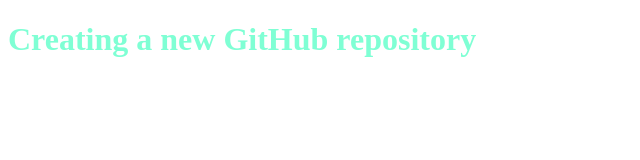
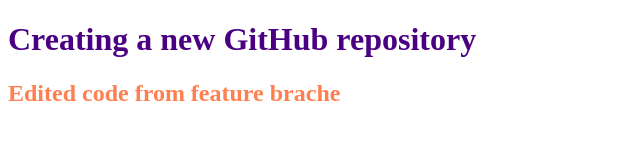
Before and after one commit to sumayan7477/-git-practice, a plain HTML site: page index.html in a window 1280 px wide. Shown: the whole page, without its empty margins (0-640 px from the left). Drawn offline with Linux system fonts and the light colour scheme.

Commit message:
push code to feature branch

```diff
--- a/asscets/css/style.css
+++ b/asscets/css/style.css
@@ -1,3 +1,6 @@
 .heading{
-    color: aquamarine;
+    color:indigo;
 }
+.feature-branch{
+    color: coral;
+}
--- a/index.html
+++ b/index.html
@@ -8,5 +8,7 @@
 </head>
 <body>
     <h1 class="heading">Creating a new GitHub repository</h1>
+
+    <h2 class="feature-branch"> Edited code from feature brache</h2>
 </body>
 </html>
```
